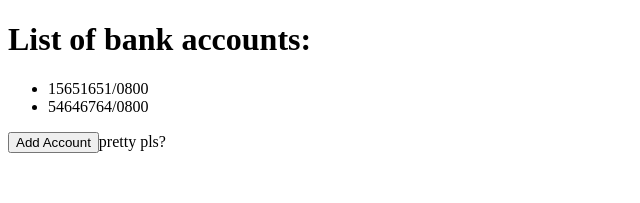
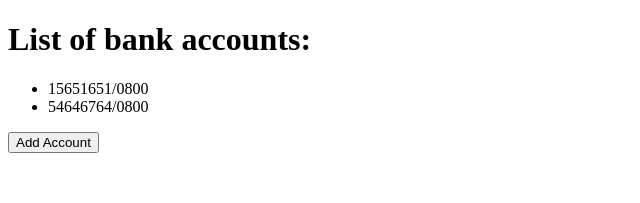
Before and after one commit to butchyyyy/arbes_react_poc, a React app: page / in a window 1280 px wide. Shown: the top 203 px of the page, without its empty margins (0-640 px from the left). Built offline with nearby package versions, Linux system fonts and the light colour scheme.

Commit message:
Typesafe container with react-redux connect

```diff
--- a/src/containers/App.tsx
+++ b/src/containers/App.tsx
@@ -8,6 +8,14 @@ import {BankAccount} from "data/BankAccount"
 
 interface IAppProps {
   bankAccounts: BankAccount[]
+  addBankAccount: () => void
+}
+
+interface IAppStateFromProps {
+  bankAccounts: BankAccount[]
+}
+
+interface IAppDispatchFromProps {
   addBankAccount: () => void
 }
 
@@ -24,7 +32,6 @@ export class App extends React.Component<IAppProps, {}> {
           <h1>List of bank accounts:</h1>
           <BankAccountListView bankAccounts={this.props.bankAccounts}/>
           <button onClick={this.onClickAddBankAccount}>Add Account</button>
-          pretty pls?
         </div>
     )
   }
@@ -46,4 +53,4 @@ const mapDispatchToProps = (dispatch) => ({
   },
 })
 
-export default connect(mapStateToProps, mapDispatchToProps)(App)
+export default connect<IAppStateFromProps, IAppDispatchFromProps, void>(mapStateToProps, mapDispatchToProps)(App)
```
